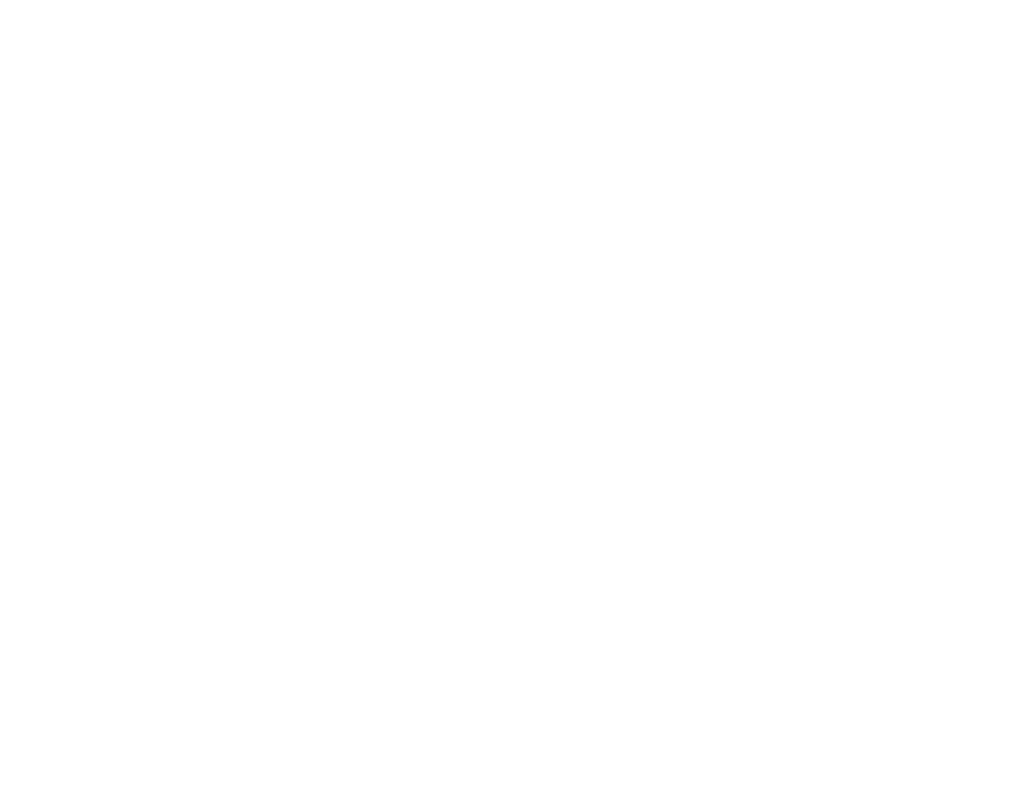
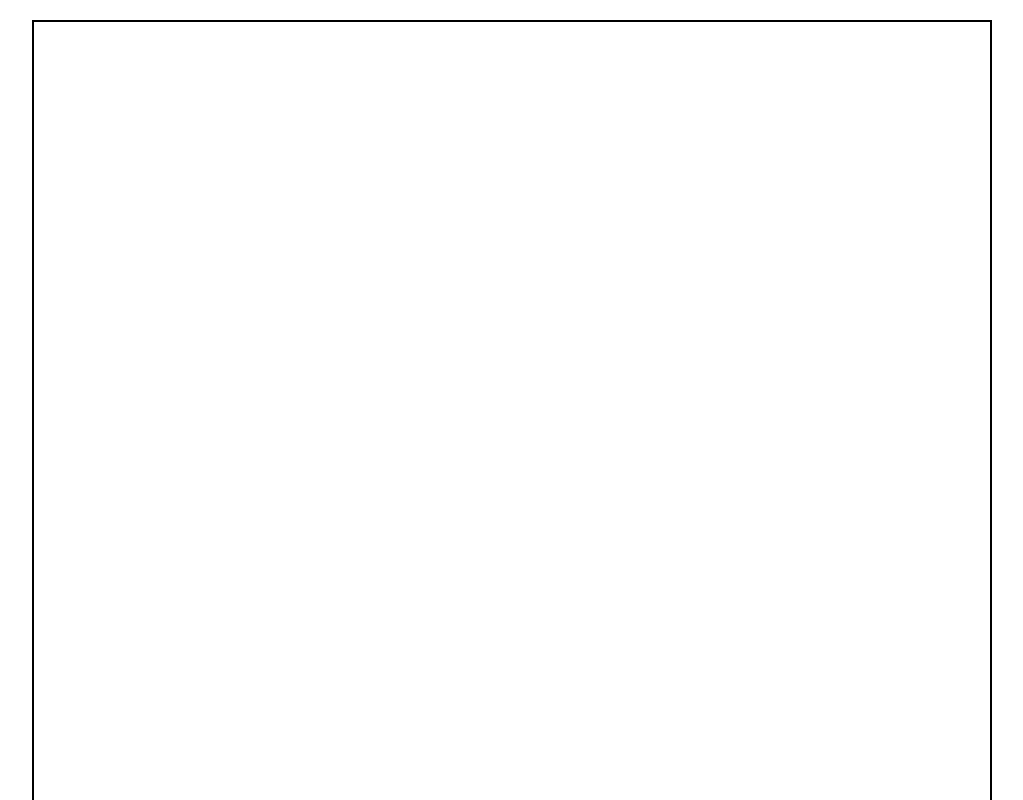
Before and after one commit to OnyxMcQueen/etch-a-sketch, a plain HTML site: page index.html in a window 1280 px wide. Shown: the top 800 px of the page, without its empty margins (128-1151 px from the left). Drawn offline with Linux system fonts and the light colour scheme.

Commit message:
Added container with styling

```diff
--- a/index.html
+++ b/index.html
@@ -7,7 +7,7 @@
   <link rel="stylesheet" href="style.css">
 </head>
 <body>
-
+  <div id="container"></div>
   <script src="script.js"></script>
 </body>
 </html>
--- a/style.css
+++ b/style.css
@@ -0,0 +1,16 @@
+* {
+  margin: 0;
+  padding: 0;
+  box-sizing: border-box;
+}
+
+#container {
+  display: flex;
+  justify-content: center;
+  align-items: center;
+  flex-wrap: wrap;
+  height: 960px;
+  width: 960px;
+  border: 2px solid black;
+  margin: 20px auto;
+}
```
